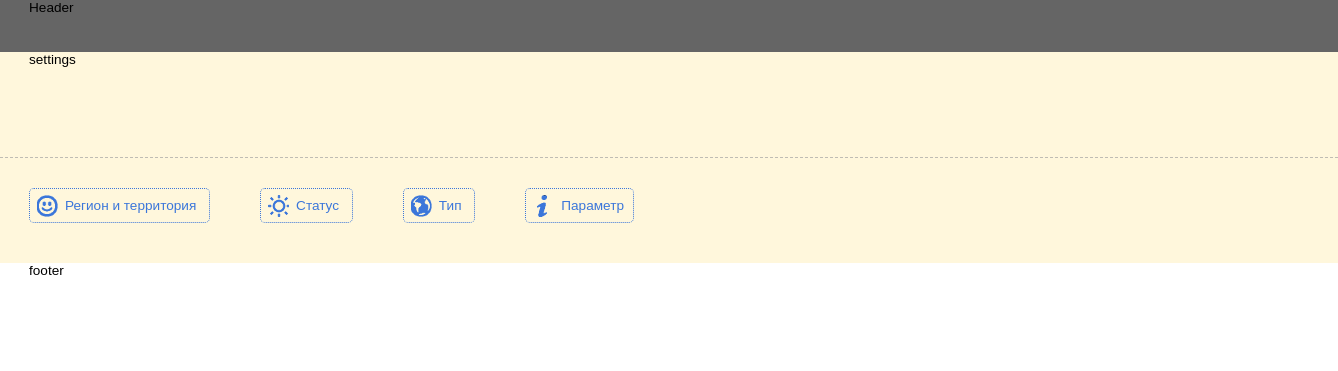
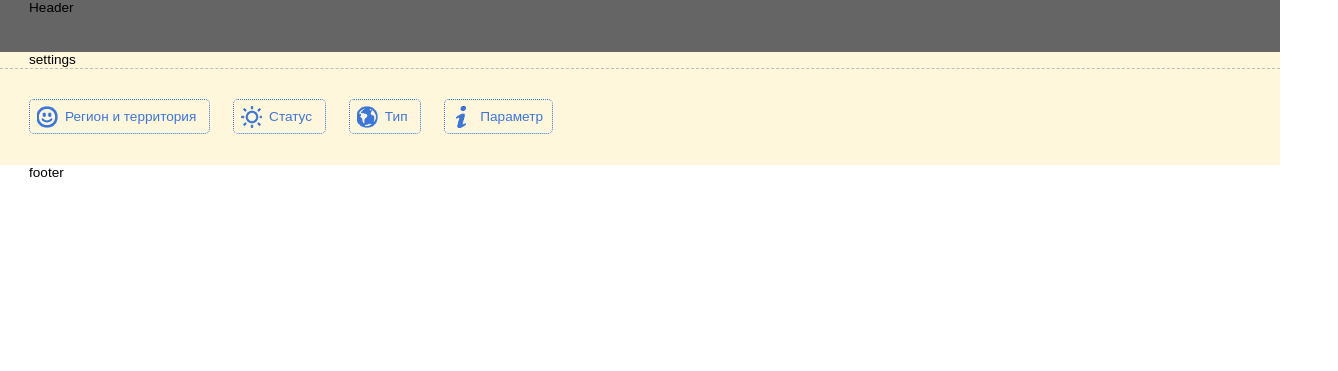
Before and after one commit to MaryGorshkova/SuperAgentWeb, a plain HTML site: page source/index.html in a window 1280 px wide. Shown: the whole page, 1338 px wide, since content can reach past the window. Drawn offline with Linux system fonts and the light colour scheme.

Commit message:
options div height bugfix

```diff
--- a/source/index.html
+++ b/source/index.html
@@ -3,7 +3,7 @@
 <head>
 	<meta charset="utf-8">
 	<link rel="stylesheet" type="text/css" href="styles/style.css">
-
+	<link rel="stylesheet" type="text/css" href="styles/boxstyle.css">
 	<title>ЦУП</title>
 </head>
 <body>
--- a/source/styles/sass/main.scss
+++ b/source/styles/sass/main.scss
@@ -22,21 +22,21 @@ div{
 }
 
 .main_area{
-	height: 105px;
 	background: #fff7dc;
 
 
 }
 
 .button_container{
-		padding: 28px 0px 30px 0px;
+		height: auto;
+		padding: 28px 0px 28px 0px;
 		line-height: 40px;
 	}
 
 	.button{
 		color: #3b76da;
 		padding: 9px 9px 9px 35px;
-		margin-right: 50px;
+		margin-right: 23px;
 		margin-bottom: 10px;
 		border: 1px dotted #3b76da;
 		border-radius: 5px;
```
Also changed, not shown: source/styles/style.css.
